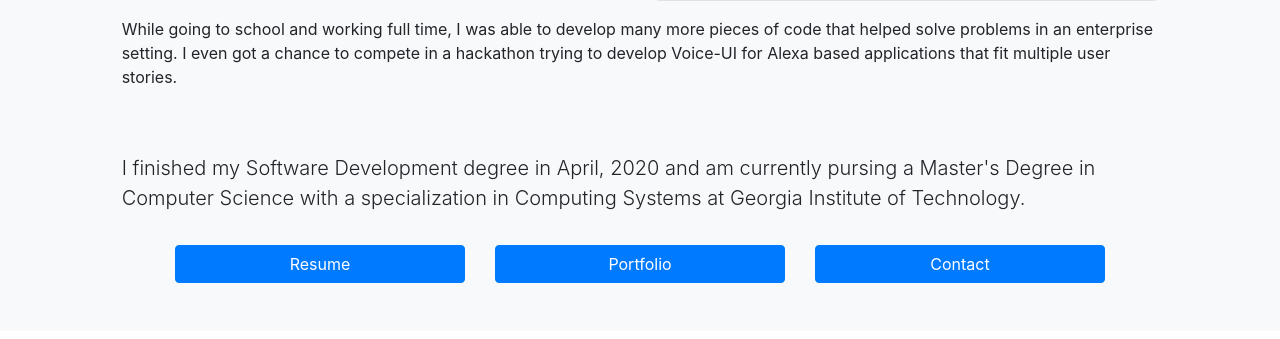
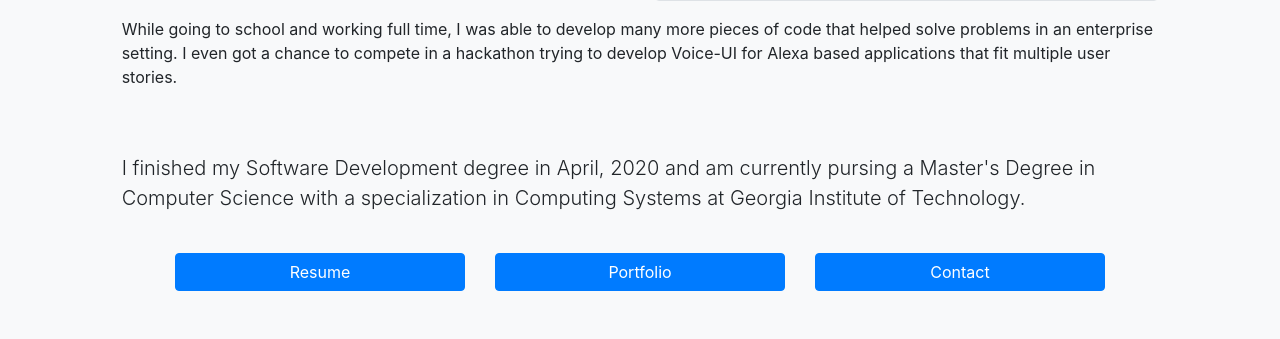
Before and after one commit to hpca01/PortfolioSite, a Django app: page /about/ in a window 1280 px wide. Shown: the part 1938-2277 px from the top of the page. Before the commit the page ends 2221 px from the top, so only its background shows below. Run offline with Django 3.2, Linux system fonts and the light colour scheme.

Commit message:
added spacing between buttons on about

```diff
--- a/portfolio/templates/about.html
+++ b/portfolio/templates/about.html
@@ -137,7 +137,7 @@
     </div>
   </div>
   <div class="row justify-content-center align-items-center top_buffer">
-    <div class="col-sm-3">
+    <div class="col-sm-3 mt-2">
       <a
         href="https://drive.google.com/file/d/1KgAH1-GFvo6RTr7HeLQYesIFKzRdIJGB/view"
         class="btn btn-primary btn-block"
@@ -145,7 +145,7 @@
         >Resume</a
       >
     </div>
-    <div class="col-sm-3">
+    <div class="col-sm-3 mt-2">
       <a
         href="{% url 'projects' %}"
         class="btn btn-primary btn-block"
@@ -153,7 +153,7 @@
         >Portfolio</a
       >
     </div>
-    <div class="col-sm-3">
+    <div class="col-sm-3 mt-2">
       <a
         href="{% url 'contact_link' %}"
         class="btn btn-primary btn-block"
```
